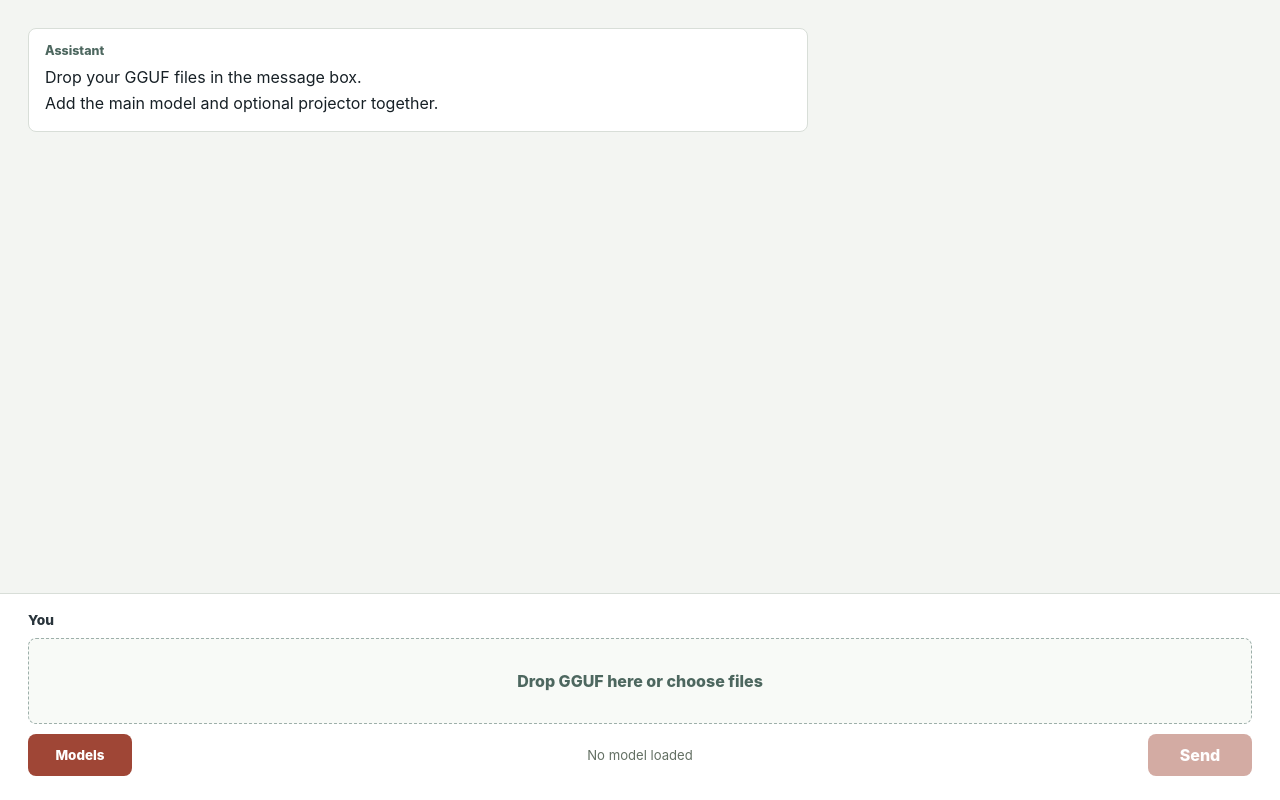
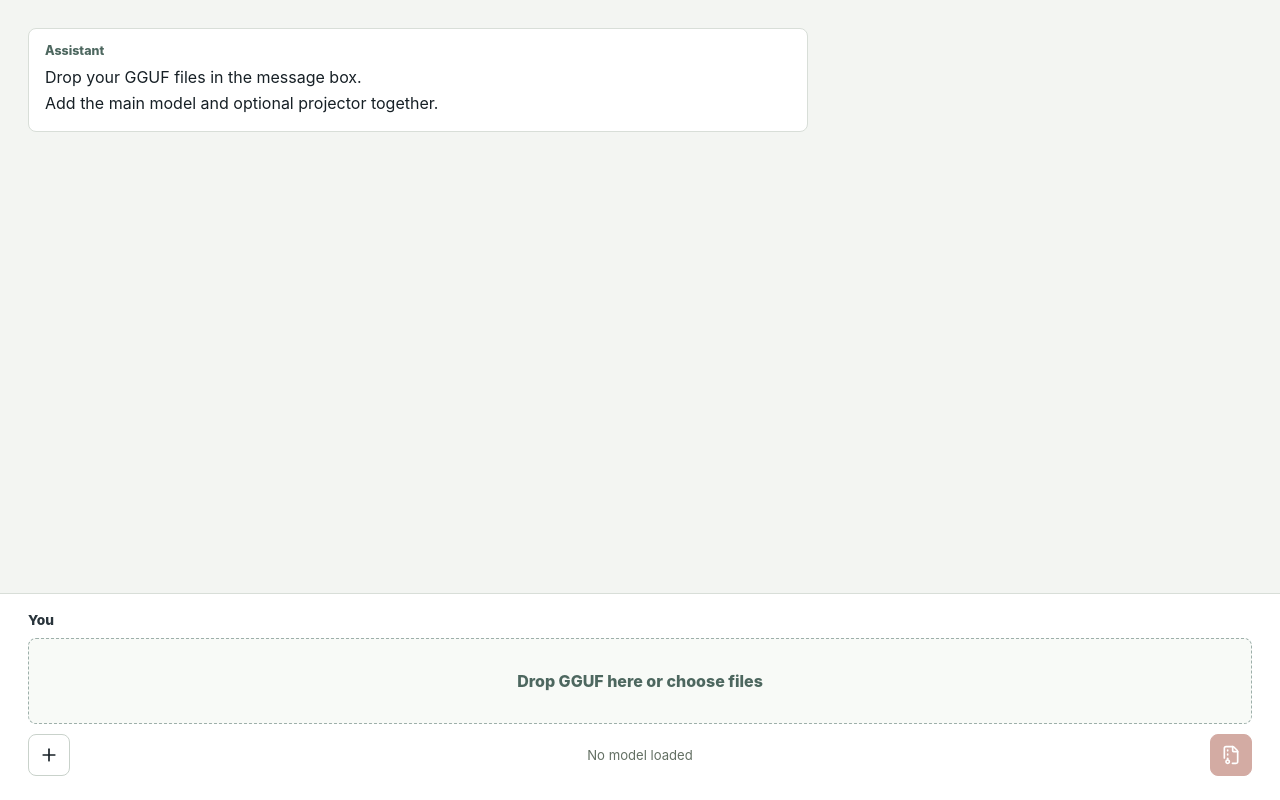
Before and after one commit to yoshou/heliopause, a React (Vite) app in the folder apps/desktop/: page / in a window 1280 px wide. Built offline with nearby package versions, Linux system fonts and the light colour scheme.

Commit message:
feat: Add icon chat controls

```diff
--- a/apps/desktop/package.json
+++ b/apps/desktop/package.json
@@ -13,6 +13,7 @@
   "dependencies": {
     "@heliopause/engine": "workspace:*",
     "@tauri-apps/api": "^2.9.0",
+    "lucide-react": "^1.16.0",
     "react": "^19.2.3",
     "react-dom": "^19.2.3"
   },
--- a/apps/desktop/src/App.css
+++ b/apps/desktop/src/App.css
@@ -175,16 +175,21 @@ textarea:disabled {
 }
 
 .form-actions {
-  display: flex;
+  display: grid;
+  grid-template-columns: auto minmax(0, 1fr) auto;
   align-items: center;
-  justify-content: space-between;
   gap: 12px;
 }
 
 .form-actions p {
   margin: 0;
+  min-width: 0;
   color: #647064;
   font-size: 0.82rem;
+  overflow: hidden;
+  text-align: center;
+  text-overflow: ellipsis;
+  white-space: nowrap;
 }
 
 .input-actions {
@@ -192,6 +197,17 @@ textarea:disabled {
   align-items: center;
   gap: 8px;
   min-width: 0;
+}
+
+.submit-actions {
+  display: flex;
+  align-items: center;
+  gap: 8px;
+}
+
+.attachment-menu-wrap {
+  position: relative;
+  flex: 0 0 auto;
 }
 
 .generation-error {
@@ -340,8 +356,6 @@ textarea:disabled {
   white-space: nowrap;
 }
 
-.attachment-preview button,
-.image-button,
 .message-audio a {
   min-height: 36px;
   padding: 0 12px;
@@ -354,60 +368,64 @@ textarea:disabled {
   cursor: pointer;
 }
 
-.attachment-preview button:disabled,
-.image-button:has(input:disabled),
-.image-button:disabled {
-  cursor: not-allowed;
-  opacity: 0.5;
-}
-
-.image-button,
 .message-audio a {
   display: inline-grid;
   place-items: center;
   text-decoration: none;
 }
 
-.image-button input {
-  position: absolute;
-  width: 1px;
-  height: 1px;
-  opacity: 0;
-  pointer-events: none;
-}
-
-.form-actions button {
-  min-width: 104px;
-  min-height: 42px;
-  border: 0;
+.icon-button {
+  display: inline-grid;
+  flex: 0 0 auto;
+  place-items: center;
+  width: 42px;
+  height: 42px;
+  padding: 0;
+  border: 1px solid #c9d2cb;
   border-radius: 8px;
-  color: #ffffff;
-  background: #9f4636;
-  font-weight: 850;
+  color: #172026;
+  background: #ffffff;
   cursor: pointer;
 }
 
-.form-actions button:hover:not(:disabled) {
-  background: #85392d;
+.icon-button:hover:not(:disabled) {
+  background: #eef4f1;
 }
 
-.form-actions button:disabled {
+.icon-button:disabled {
   cursor: not-allowed;
   opacity: 0.45;
 }
 
-.form-actions .secondary-button {
+.icon-button--primary {
+  border-color: #9f4636;
+  color: #ffffff;
+  background: #9f4636;
+}
+
+.icon-button--primary:hover:not(:disabled) {
+  border-color: #85392d;
+  background: #85392d;
+}
+
+.icon-button--secondary,
+.icon-button--ghost {
   color: #172026;
   background: #e6ebe6;
 }
 
-.form-actions .secondary-button:hover {
+.icon-button--secondary:hover:not(:disabled),
+.icon-button--ghost:hover:not(:disabled) {
   background: #d6ded7;
 }
 
+.attachment-preview .icon-button {
+  width: 36px;
+  height: 36px;
+}
+
 .form-actions .record-button {
-  min-width: 132px;
-  border: 1px solid #c9d2cb;
+  border-color: #c9d2cb;
   color: #172026;
   background: #ffffff;
 }
@@ -421,6 +439,59 @@ textarea:disabled {
   border-color: #9f4636;
   color: #ffffff;
   background: #9f4636;
+}
+
+.icon-button svg {
+  width: 20px;
+  height: 20px;
+  pointer-events: none;
+}
+
+.icon-button--secondary svg,
+.attachment-preview .icon-button svg {
+  width: 18px;
+  height: 18px;
+}
+
+.attachment-menu {
+  position: absolute;
+  bottom: calc(100% + 8px);
+  left: 0;
+  z-index: 10;
+  display: grid;
+  min-width: 152px;
+  padding: 6px;
+  border: 1px solid #c9d2cb;
+  border-radius: 8px;
+  background: #ffffff;
+  box-shadow: 0 12px 28px rgba(23, 32, 38, 0.16);
+}
+
+.attachment-menu-item {
+  display: grid;
+  grid-template-columns: 18px minmax(0, 1fr);
+  align-items: center;
+  gap: 9px;
+  min-height: 38px;
+  padding: 0 10px;
+  border: 0;
+  border-radius: 6px;
+  color: #172026;
+  background: transparent;
+  font-weight: 800;
+  text-align: left;
+  cursor: pointer;
+}
+
+.attachment-menu-item:hover,
+.attachment-menu-item:focus-visible {
+  background: #eef4f1;
+}
+
+.attachment-menu-item span {
+  overflow: hidden;
+  text-overflow: ellipsis;
+  white-space: nowrap;
 }
 
 .message-audio audio {
@@ -451,19 +522,12 @@ textarea:disabled {
     padding-left: 18px;
   }
 
-  .form-actions {
-    align-items: stretch;
-    flex-direction: column;
+  .input-actions {
+    flex-wrap: wrap;
   }
 
-  .input-actions {
-    align-items: stretch;
-    flex-direction: column;
-  }
-
-  .form-actions .record-button,
-  .image-button {
-    width: 100%;
+  .icon-button {
+    width: 42px;
   }
 
   .message-audio {
--- a/apps/desktop/src/App.tsx
+++ b/apps/desktop/src/App.tsx
@@ -1,4 +1,5 @@
 import { ChangeEvent, ClipboardEvent, DragEvent, FormEvent, KeyboardEvent, PointerEvent, useEffect, useMemo, useRef, useState } from "react";
+import { FileArchive, Image, Mic, Plus, SendHorizontal, Square, X } from "lucide-react";
 import {
   DEFAULT_SYSTEM_PROMPT,
   stripThinking,
@@ -107,6 +108,7 @@ function App() {
   const [isDraggingFiles, setIsDraggingFiles] = useState(false);
   const [imageAttachment, setImageAttachment] = useState<UiImageAttachment | undefined>();
   const [recordingState, setRecordingState] = useState<RecordingState>("idle");
+  const [isAttachmentMenuOpen, setIsAttachmentMenuOpen] = useState(false);
   const [messages, setMessages] = useState<UiMessage[]>(() => [
     createAssistantMessage(INITIAL_ASSISTANT_CONTENT),
   ]);
@@ -114,6 +116,8 @@ function App() {
   const [generationError, setGenerationError] = useState<string | undefined>();
   const workerRef = useRef<Worker | null>(null);
   const modelFilesInputRef = useRef<HTMLInputElement | null>(null);
+  const imageInputRef = useRef<HTMLInputElement | null>(null);
+  const attachmentMenuRef = useRef<HTMLDivElement | null>(null);
   const nextRequestIdRef = useRef(1);
   const pendingRequestsRef = useRef(new Map<number, PendingRequest>());
   const generationRequestRef = useRef<{ requestId: number; worker: Worker } | null>(null);
@@ -155,6 +159,12 @@ function App() {
       : recordingState === "processing"
         ? "Preparing audio..."
         : "Hold to record";
+  const addAttachmentLabel = model.status === "ready"
+    ? model.supportsImages ? "Add image" : "Images unavailable for this model"
+    : model.status === "loading" ? "Loading model..." : "Choose model files";
+  const canAddAttachment = model.status === "ready"
+    ? model.supportsImages && !isGenerating
+    : model.status !== "loading" && !isGenerating;
 
   useEffect(() => {
     imageAttachmentRef.current = imageAttachment;
@@ -181,6 +191,7 @@ function App() {
   useEffect(() => {
     function handleWindowBlur() {
       void stopRecording();
+      setIsAttachmentMenuOpen(false);
     }
     window.addEventListener("blur", handleWindowBlur);
     return () => {
@@ -188,8 +199,35 @@ function App() {
     };
   }, []);
 
+  useEffect(() => {
+    function handlePointerDown(event: globalThis.PointerEvent) {
+      if (!attachmentMenuRef.current?.contains(event.target as Node | null)) {
+        setIsAttachmentMenuOpen(false);
+      }
+    }
+
+    function handleKeyDown(event: globalThis.KeyboardEvent) {
+      if (event.key === "Escape") {
+        setIsAttachmentMenuOpen(false);
+      }
+    }
+
+    document.addEventListener("pointerdown", handlePointerDown);
+    document.addEventListener("keydown", handleKeyDown);
+    return () => {
+      document.removeEventListener("pointerdown", handlePointerDown);
+      document.removeEventListener("keydown", handleKeyDown);
+    };
+  }, []);
+
   function handleModelFilesChange(event: ChangeEvent<HTMLInputElement>) {
     const files = Array.from(event.target.files ?? []);
+    setIsAttachmentMenuOpen(false);
+    if (model.status === "ready") {
+      event.target.value = "";
+      setGenerationError("Model selection is locked after loading.");
+      return;
+    }
     if (files.length === 0) {
       return;
     }
@@ -198,10 +236,15 @@ function App() {
   }
 
   function addGgufFiles(files: File[]) {
+    if (model.status === "ready") {
+      setGenerationError("Model selection is locked after loading.");
+      return;
+    }
+
     const ggufs = files.filter(isGgufFile);
     const rejectedImages = files.some((file) => file.type.startsWith("image/"));
     if (ggufs.length === 0) {
-      const message = rejectedImages && model.status !== "ready"
+      const message = rejectedImages
         ? "Load a GGUF model before attaching images."
         : "Add GGUF files to load a model.";
       setGgufError(message);
@@ -350,8 +393,38 @@ function App() {
     } satisfies EngineWorkerRequest);
   }
 
+  function handleAddAttachmentClick() {
+    if (!canAddAttachment) {
+      return;
+    }
+    setIsAttachmentMenuOpen((isOpen) => !isOpen);
+  }
+
+  function handleModelMenuSelect() {
+    if (model.status === "ready") {
+      setIsAttachmentMenuOpen(false);
+      setGenerationError("Model selection is locked after loading.");
+      return;
+    }
+    setIsAttachmentMenuOpen(false);
+    modelFilesInputRef.current?.click();
+  }
+
+  function handleImageMenuSelect() {
+    if (model.status === "ready") {
+      setIsAttachmentMenuOpen(false);
+      imageInputRef.current?.click();
+      return;
+    }
+    setIsAttachmentMenuOpen(false);
+    const message = "Load a GGUF model before attaching images.";
+    setGgufError(message);
+    appendAssistantMessage(message);
+  }
+
   function handleImageFileChange(event: ChangeEvent<HTMLInputElement>) {
     const file = event.target.files?.[0];
+    setIsAttachmentMenuOpen(false);
     if (file) {
       setNextImageAttachment(file);
     }
@@ -393,7 +466,12 @@ function App() {
     setIsDraggingFiles(false);
 
     const ggufs = files.filter(isGgufFile);
-    if (ggufs.length > 0 || model.status !== "ready") {
+    if (model.status === "ready" && ggufs.length > 0) {
+      setGenerationError("Model selection is locked after loading.");
+      return;
+    }
+
+    if (model.status !== "ready") {
       addGgufFiles(files);
       return;
     }
@@ -458,6 +536,16 @@ function App() {
   }
 
   function setNextImageAttachment(file: File) {
+    if (model.status !== "ready") {
+      const message = "Load a GGUF model before attaching images.";
+      setGgufError(message);
+      appendAssistantMessage(message);
+      return;
+    }
+    if (!model.supportsImages) {
+      setGenerationError("This model does not support images.");
+      return;
+    }
     if (imageAttachment) {
       URL.revokeObjectURL(imageAttachment.url);
     }
@@ -868,7 +956,15 @@ function App() {
             accept=".gguf"
             multiple
             onChange={handleModelFilesChange}
-            disabled={model.status === "loading" || isGenerating}
+            disabled={model.status === "ready" || model.status === "loading" || isGenerating}
+          />
+          <input
+            ref={imageInputRef}
+            className="visually-hidden-input"
+            type="file"
+            accept="image/*"
+            onChange={handleImageFileChange}
+            disabled={model.status !== "ready" || isGenerating || !model.supportsImages}
           />
           {isGgufComposerActive ? (
             <GgufComposer
@@ -900,8 +996,15 @@ function App() {
                 <div className="attachment-preview">
                   <img src={imageAttachment.url} alt="" />
                   <span>{imageAttachment.fileName}</span>
-                  <button type="button" onClick={clearImageAttachment} disabled={isGenerating}>
-                    Remove
+                  <button
+                    type="button"
+                    className="icon-button icon-button--ghost"
+                    aria-label="Remove image"
+                    title="Remove image"
+                    onClick={clearImageAttachment}
+                    disabled={isGenerating}
+                  >
+                    <X aria-hidden="true" size={18} />
                   </button>
                 </div>
               ) : null}
@@ -912,28 +1015,52 @@ function App() {
           )}
           <div className="form-actions">
             <div className="input-actions">
+              <div className="attachment-menu-wrap" ref={attachmentMenuRef}>
                 <button
                   type="button"
-                className="image-button"
-                onClick={() => modelFilesInputRef.current?.click()}
-                disabled={model.status === "loading" || isGenerating}
+                  className="icon-button"
+                  aria-label={addAttachmentLabel}
+                  aria-haspopup="menu"
+                  aria-expanded={isAttachmentMenuOpen}
+                  title={addAttachmentLabel}
+                  onClick={handleAddAttachmentClick}
+                  disabled={!canAddAttachment}
                 >
-                Models
+                  <Plus aria-hidden="true" size={20} />
                 </button>
-              {!isGgufComposerActive ? (
-                <>
-                  <label className="image-button">
-                    Image
-                    <input
-                      type="file"
-                      accept="image/*"
-                      onChange={handleImageFileChange}
-                      disabled={isGenerating || (model.status === "ready" && !model.supportsImages)}
-                    />
-                  </label>
+                {isAttachmentMenuOpen ? (
+                  <div className="attachment-menu" role="menu">
+                    {model.status === "ready" ? (
                       <button
                         type="button"
-                    className={`record-button${recordingState === "recording" ? " record-button--active" : ""}`}
+                        className="attachment-menu-item"
+                        role="menuitem"
+                        onClick={handleImageMenuSelect}
+                      >
+                        <Image aria-hidden="true" size={18} />
+                        <span>Image</span>
+                      </button>
+                    ) : (
+                      <button
+                        type="button"
+                        className="attachment-menu-item"
+                        role="menuitem"
+                        onClick={handleModelMenuSelect}
+                      >
+                        <FileArchive aria-hidden="true" size={18} />
+                        <span>Model</span>
+                      </button>
+                    )}
+                  </div>
+                ) : null}
+              </div>
+            </div>
+            <p>{composerStatusLabel(model, prompt, ggufFiles.length)}</p>
+            <div className="submit-actions">
+              {!isGgufComposerActive ? (
+                <button
+                  type="button"
+                  className={`icon-button record-button${recordingState === "recording" ? " record-button--active" : ""}`}
                   onPointerDown={handleRecordPointerDown}
                   onPointerUp={handleRecordPointerUp}
                   onPointerCancel={handleRecordPointerCancel}
@@ -941,23 +1068,39 @@ function App() {
                   onKeyDown={handleRecordKeyDown}
                   onKeyUp={handleRecordKeyUp}
                   disabled={!canRecordAudio}
+                  aria-label={recordingLabel}
                   aria-pressed={recordingState === "recording"}
+                  title={recordingLabel}
                 >
-                    {recordingLabel}
+                  <Mic aria-hidden="true" size={20} />
                 </button>
-                </>
               ) : null}
-            </div>
-            <p>{composerStatusLabel(model, prompt, ggufFiles.length)}</p>
               {isGenerating ? (
-              <button type="button" className="secondary-button" onClick={handleStop}>
-                Stop
+                <button
+                  type="button"
+                  className="icon-button icon-button--secondary"
+                  aria-label="Stop generation"
+                  title="Stop generation"
+                  onClick={handleStop}
+                >
+                  <Square aria-hidden="true" size={18} />
                 </button>
               ) : (
-              <button type="submit" disabled={!canSubmit}>
-                {model.status === "loading" ? "Loading..." : ggufConfirmation ? "Load" : "Send"}
+                <button
+                  type="submit"
+                  className="icon-button icon-button--primary"
+                  aria-label={model.status === "loading" ? "Loading..." : ggufConfirmation ? "Load model" : "Send"}
+                  title={model.status === "loading" ? "Loading..." : ggufConfirmation ? "Load model" : "Send"}
+                  disabled={!canSubmit}
+                >
+                  {isGgufComposerActive ? (
+                    <FileArchive aria-hidden="true" size={20} />
+                  ) : (
+                    <SendHorizontal aria-hidden="true" size={20} />
+                  )}
                 </button>
               )}
+            </div>
           </div>
         </form>
       </section>
```
Also changed, not shown: 1 other file (tests, documents, lock files or other folders). Lines whose indentation alone changed are shown as unchanged.
